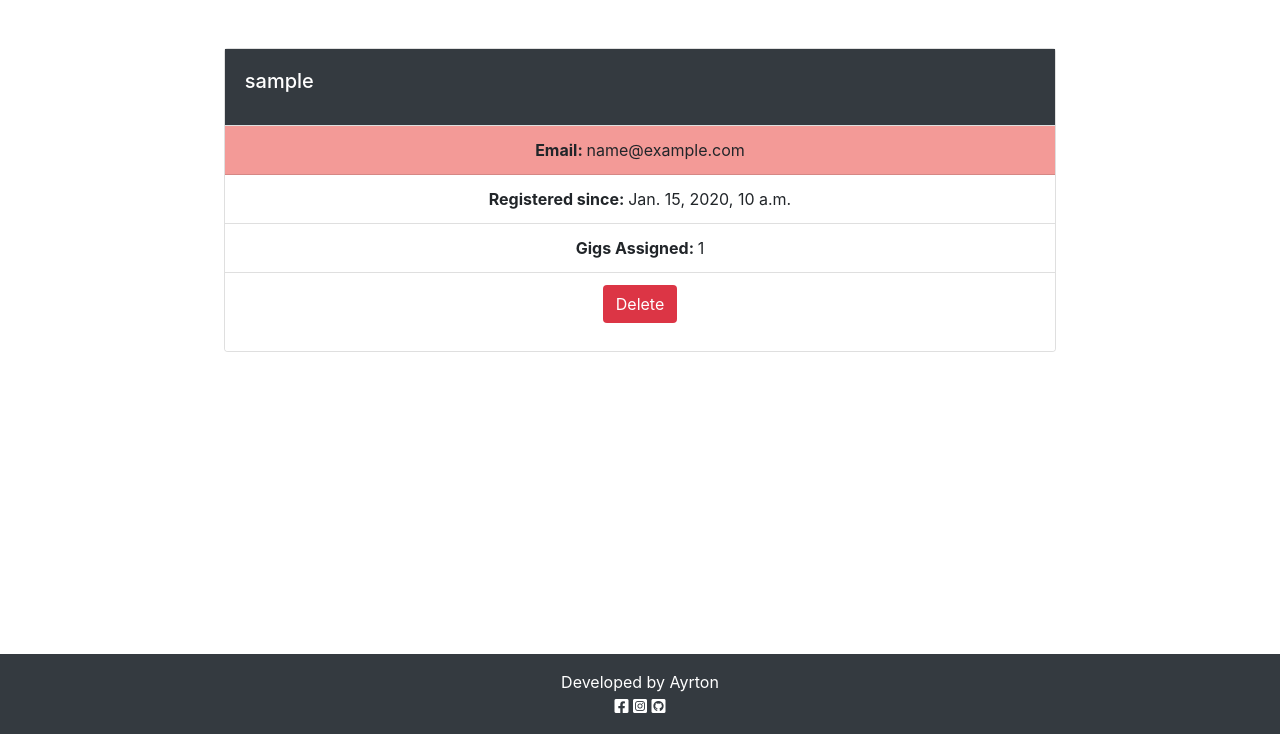
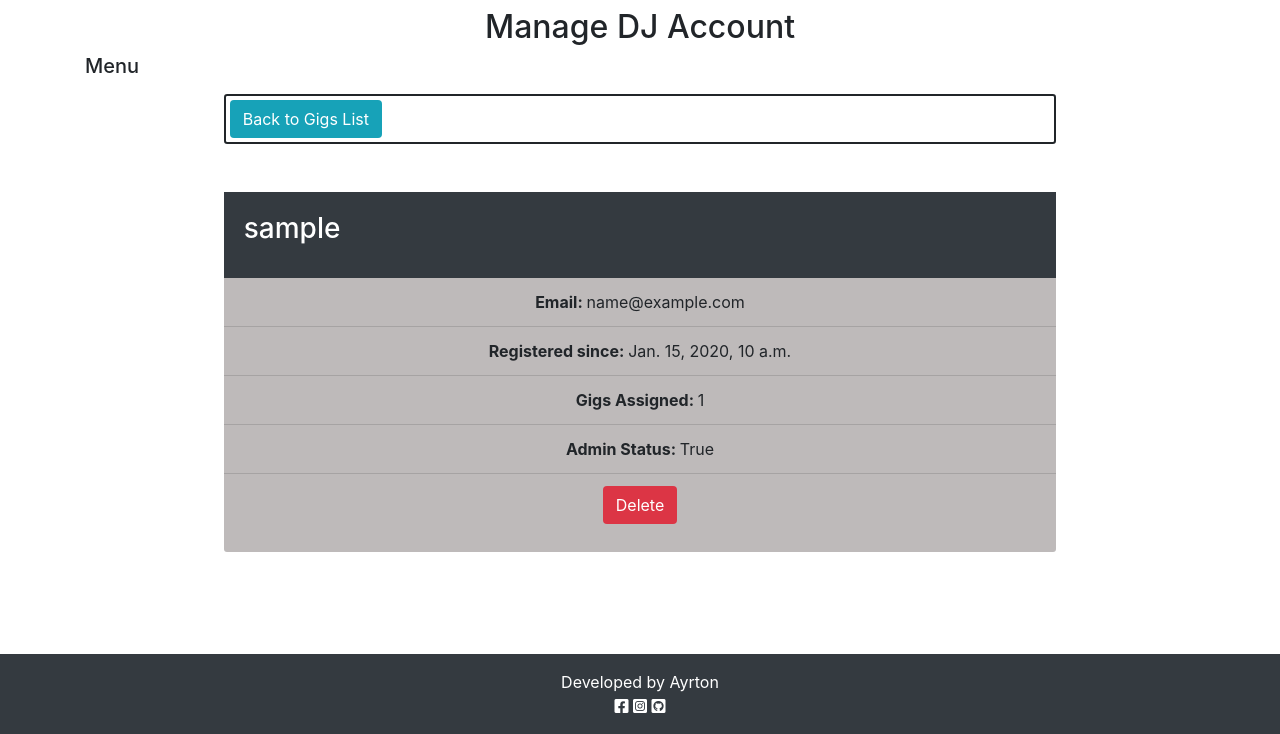
Before and after one commit to Dabronzo/DJFlamingo, a Django app: a page that uses templates/user_details.html in a window 1280 px wide. Shown: the part 66-800 px from the top of the page. Run offline with Django 3.2, Linux system fonts and the light colour scheme; tables that the repository leaves empty hold one stand-in row (values such as "Sample post"); parts of the project's set-up code (start-up, migrations or seed data) failed here and were passed over.

Commit message:
Created the menu for admin buttons

```diff
--- a/static/style.css
+++ b/static/style.css
@@ -75,5 +75,11 @@ a {
 }
 
 .custom_background {
-    background-color: rgb(243, 154, 151);
+    background-color: rgb(190, 186, 186);
 }
+
+.menu_admin {
+    border-style: solid;
+    border-width: 2px;
+    border-radius: 0.2rem;
+}
--- a/templates/user_details.html
+++ b/templates/user_details.html
@@ -4,27 +4,38 @@
 {% block content %}
 <div class="container">
     <div class="row">
+        <div class="col-12 d-flex justify-content-center mt-2">
+            <h2>Manage DJ Account</h2>
+        </div>
+    </div>
+    <h5>Menu</h5>
+    <div class="row">
+        <div class="col-12  d-flex justify-content-center mt-2 ">
+            <div class=" menu_admin p-1 w-75">
+                <a href="#" class="btn text-white bg-info">Back to Gigs List</a>
+            </div>
+        </div>
+    </div>
+    <div class="row">
         <div class="col-12 d-flex justify-content-center">
-            <div class="card mt-5 w-75">
+            <div class="card mt-5 w-75 border-0">
                 <div class="card-body text-white bg-dark">
-                    <div class="row">
-                        <div class="col-6">
-                            <h5 class="card-title">{{ dj.user_name }}</h5>
-                        </div>
-
-                    </div>
+                    <h3 class="card-title ">{{ dj.user_name }}</h3>
                 </div>
                 <ul class="list-group list-group-flush text-center">
                     <li class="list-group-item custom_background">
                         <strong>Email: </strong><span> {{ dj.email }}</span>
                     </li>
-                    <li class="list-group-item">
+                    <li class="list-group-item custom_background">
                         <strong>Registered since: </strong><span> {{ dj.join_date }}</span>
                     </li>
-                    <li class="list-group-item">
+                    <li class="list-group-item custom_background">
                         <strong>Gigs Assigned: </strong><span> {{ gigs_assigned }}</span>
                     </li>
-                    <li class="list-group-item">
+                    <li class="list-group-item custom_background">
+                        <strong>Admin Status: </strong><span> {{ dj.is_staff }}</span>
+                    </li>
+                    <li class="list-group-item custom_background">
                         <button type="button" name="delete_user" class="btn text-white bg-danger mb-3">Delete</button>
                     </li>
                 </ul>
```
